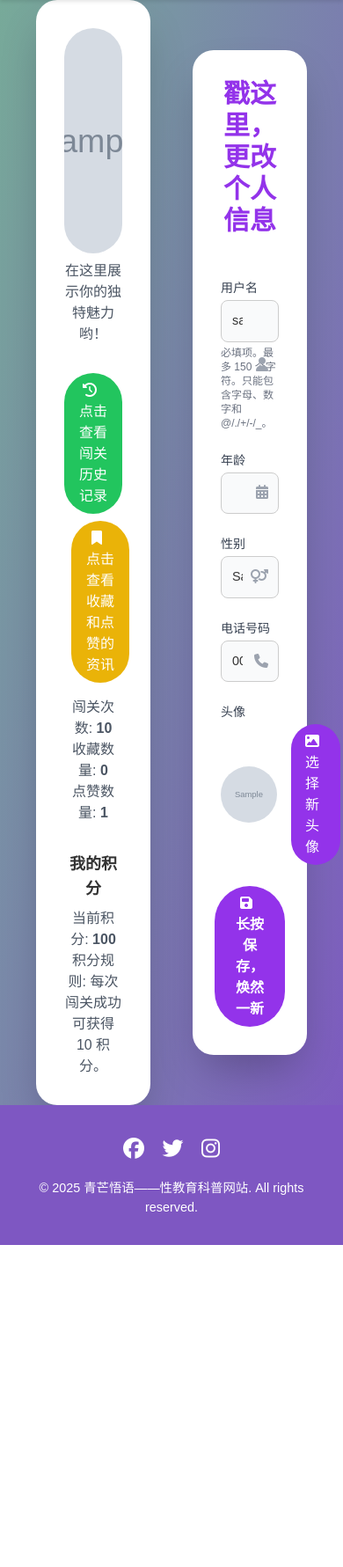
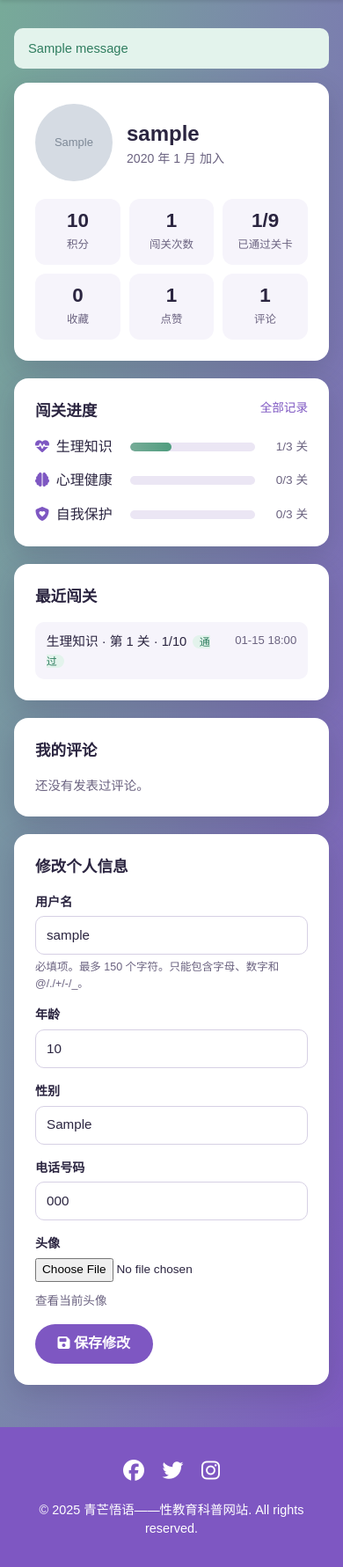
Before and after one commit to chagou313/mangowit, a Django app: page /profile/ in a window 390 px wide. Shown: the part 75-1856 px from the top of the page at 88% size. Before the commit the page ends 1490 px from the top, so only its background shows below. Run offline with Django 5.2, Linux system fonts and the light colour scheme; a user stored in the database is signed in; tables that the repository leaves empty hold one stand-in row (values such as "Sample post"); grey boxes marked "Sample" are stand-in pictures; one stand-in notice (Sample message) is shown; some libraries are stand-ins or nearby versions.

Commit message:
feat: rebuild the profile page around real activity
The profile showed hard-coded quiz counts and points, used a dead
placeholder-image service for the default avatar, split into two fixed
one-third columns that broke on phones, and never displayed the
"saved" message.

- Header with avatar (or initial), join date and six real stats:
  points, attempts, levels passed, favorites, likes, comments.
- Quiz progress per category, recent attempts and recent comments.
- Responsive grid without Tailwind; messages shown at the top; form
  errors appear once, under their field.

Co-Authored-By: Claude Opus 5.5 <noreply@anthropic.com>
Claude-Session: https://claude.ai/code/session_01Xv9bCJm98pgWLPAV8UqtWj

```diff
--- a/sex_education_app/templates/profile.html
+++ b/sex_education_app/templates/profile.html
@@ -1,230 +1,162 @@
 <!-- templates/profile.html -->
 {% extends 'base.html' %}
-{% block title %}个人信息修改 - 开启专属变身之旅{% endblock %}
+{% block title %}个人主页{% endblock %}
 {% block content %}
-    <div class="flex justify-center items-center min-h-screen relative overflow-hidden">
-        <!-- 左侧区域：头像、闯关信息和收藏模块 -->
-        <div class="flex flex-col bg-white p-8 rounded-3xl shadow-2xl mr-12 transition-transform hover:scale-105 duration-300 hover:shadow-xl w-1/3 will-change: transform">
-            <!-- 头像显示区域 -->
-            <div class="mb-4">
-                {% if request.user.profile_picture %}
-                    <img src="{{ request.user.profile_picture.url }}" alt="用户超酷头像" class="w-64 h-64 object-cover rounded-full transition-opacity hover:opacity-80 duration-300 mx-auto will-change: opacity">
-                {% else %}
-                    <img src="https://via.placeholder.com/256" alt="默认萌萌头像" class="w-64 h-64 object-cover rounded-full transition-opacity hover:opacity-80 duration-300 mx-auto will-change: opacity">
-                {% endif %}
-                <p class="text-center text-gray-600 mt-2">在这里展示你的独特魅力哟！</p>
+<style>
+    .pf { --ink: #2b2540; --muted: #6b6380; --line: #e4e0ee; --soft: #f6f4fb; --accent: #7e57c2; --teal: #4f9d7e;
+          max-width: 1120px; margin: 0 auto; padding: 2rem max(16px, env(safe-area-inset-left, 0px)) 3rem max(16px, env(safe-area-inset-right, 0px)); color: var(--ink); }
+    .pf-card { background: #fff; border-radius: 16px; box-shadow: 0 10px 30px rgba(43, 37, 64, 0.18); padding: 1.5rem; min-width: 0; }
+    .pf-card h2 { font-size: 1.1rem; font-weight: 700; margin-bottom: 1rem; }
+    .pf-card h2 a { float: right; font-size: 0.85rem; font-weight: 500; color: var(--accent); text-decoration: none; }
+    .pf-msg { margin-bottom: 1rem; padding: 0.75rem 1rem; border-radius: 10px; font-size: 0.92rem; }
+    .pf-msg.success { background: #e3f3ec; color: #2f7d5f; }
+    .pf-msg.error { background: #fdecef; color: #b3261e; }
+    .pf-head { display: flex; flex-wrap: wrap; align-items: center; gap: 1.25rem 2rem; }
+    .pf-who { display: flex; align-items: center; gap: 1rem; flex: 1 1 260px; min-width: 0; }
+    .pf-avatar { flex: none; width: 88px; height: 88px; border-radius: 50%; object-fit: cover; }
+    .pf-initial { flex: none; width: 88px; height: 88px; border-radius: 50%; display: grid; place-items: center; background: linear-gradient(135deg, #77ac98, #7e57c2); color: #fff; font-size: 2.2rem; font-weight: 700; }
+    .pf-name { font-size: 1.5rem; font-weight: 700; overflow-wrap: anywhere; }
+    .pf-since { font-size: 0.88rem; color: var(--muted); }
+    .pf-stats { display: grid; grid-template-columns: repeat(6, minmax(0, 1fr)); gap: 0.6rem; flex: 2 1 480px; }
+    .pf-stat { padding: 0.75rem 0.5rem; border-radius: 12px; background: var(--soft); text-align: center; text-decoration: none; color: inherit; font-variant-numeric: tabular-nums; }
+    a.pf-stat:hover { background: #ede7f8; }
+    .pf-stat b { display: block; font-size: 1.4rem; line-height: 1.2; }
+    .pf-stat span { font-size: 0.78rem; color: var(--muted); }
+    .pf-grid { display: grid; grid-template-columns: minmax(0, 1.2fr) minmax(0, 1fr); gap: 1.25rem; margin-top: 1.25rem; }
+    .pf-col { display: flex; flex-direction: column; gap: 1.25rem; min-width: 0; }
+    .pf-prog { display: flex; flex-direction: column; gap: 0.9rem; }
+    .pf-prog-row { display: grid; grid-template-columns: 7.5rem minmax(0, 1fr) 3.5rem; align-items: center; gap: 0.75rem; text-decoration: none; color: inherit; }
+    .pf-prog-row i { color: var(--accent); width: 1.2rem; }
+    .pf-track { height: 10px; border-radius: 5px; background: #ebe6f4; overflow: hidden; }
+    .pf-fill { height: 100%; border-radius: 5px; background: linear-gradient(90deg, #77ac98, #4f9d7e); }
+    .pf-prog-num { font-size: 0.85rem; color: var(--muted); text-align: right; font-variant-numeric: tabular-nums; }
+    .pf-list { list-style: none; margin: 0; padding: 0; display: flex; flex-direction: column; gap: 0.5rem; }
+    .pf-list li a, .pf-list li > div { display: flex; justify-content: space-between; gap: 0.75rem; padding: 0.65rem 0.8rem; border-radius: 10px; background: var(--soft); color: inherit; text-decoration: none; font-size: 0.92rem; }
+    .pf-list li a:hover { background: #ede7f8; }
+    .pf-list .meta { flex: none; max-width: 40%; overflow: hidden; text-overflow: ellipsis; white-space: nowrap; color: var(--muted); font-size: 0.82rem; font-variant-numeric: tabular-nums; }
+    .pf-list .main { min-width: 0; overflow: hidden; text-overflow: ellipsis; white-space: nowrap; }
+    .pf-pill { font-size: 0.75rem; padding: 0.05rem 0.5rem; border-radius: 999px; margin-left: 0.4rem; }
+    .pf-pill.pass { background: #e3f3ec; color: #2f7d5f; }
+    .pf-pill.fail { background: #ece8f4; color: var(--muted); }
+    .pf-empty { font-size: 0.9rem; color: var(--muted); }
+    .pf-empty a { color: var(--accent); text-decoration: underline; }
+    .pf-form { display: flex; flex-direction: column; gap: 1rem; }
+    .pf-field label { display: block; font-size: 0.88rem; font-weight: 600; margin-bottom: 0.35rem; }
+    .pf-field input[type=text], .pf-field input[type=number] { width: 100%; padding: 0.6rem 0.75rem; border: 1px solid #d6d0e4; border-radius: 10px; font: inherit; font-size: 0.95rem; background: #fff; color: var(--ink); }
+    .pf-field input:focus { outline: 2px solid #b39ddb; border-color: var(--accent); }
+    .pf-help { font-size: 0.78rem; color: var(--muted); margin-top: 0.3rem; }
+    .pf-err { font-size: 0.82rem; color: #b3261e; margin-top: 0.3rem; }
+    .pf-upload { display: flex; align-items: center; gap: 0.75rem; flex-wrap: wrap; }
+    .pf-upload input[type=file] { font-size: 0.85rem; max-width: 100%; }
+    .pf-upload a { font-size: 0.85rem; color: var(--muted); }
+    .pf-save { align-self: flex-start; padding: 0.65rem 1.6rem; border: 0; border-radius: 999px; background: var(--accent); color: #fff; font: inherit; font-weight: 600; cursor: pointer; }
+    .pf-save:hover { background: #6a44b0; }
+    @media (max-width: 900px) {
+        .pf-grid { grid-template-columns: minmax(0, 1fr); }
+        .pf-stats { grid-template-columns: repeat(3, minmax(0, 1fr)); }
+    }
+    @media (max-width: 560px) { .pf-list .main { white-space: normal; } }
+    @media (max-width: 420px) { .pf-prog-row { grid-template-columns: 6rem minmax(0, 1fr) 3rem; } }
+</style>
+
+<section class="pf">
+    {% for message in messages %}
+    <div class="pf-msg {% if message.tags == 'error' %}error{% else %}success{% endif %}">{{ message }}</div>
+    {% endfor %}
+
+    <div class="pf-card pf-head">
+        <div class="pf-who">
+            {% if request.user.profile_picture %}
+            <img class="pf-avatar" src="{{ request.user.profile_picture.url }}" alt="{{ request.user.username }}的头像">
+            {% else %}
+            <div class="pf-initial" aria-hidden="true">{{ request.user.username|slice:":1"|upper }}</div>
+            {% endif %}
+            <div>
+                <div class="pf-name">{{ request.user.username }}</div>
+                <div class="pf-since">{{ request.user.date_joined|date:"Y 年 n 月" }} 加入</div>
             </div>
-            <!-- 历史闯关和收藏内容区域 -->
-            <div class="flex flex-col justify-between flex-grow">
-                <div class="mt-4 flex justify-center space-x-4 flex-col items-center">
-                    <a href="{% url 'quiz_history' %}" class="bg-green-500 text-white py-2 px-4 rounded-full hover:bg-green-600 transition-transform hover:scale-105 duration-300 w-full text-center mb-2 will-change: transform">
-                        <i class="fa-solid fa-history mr-2"></i>点击查看闯关历史记录
+        </div>
+        <div class="pf-stats">
+            <a class="pf-stat" href="{% url 'quiz_history' %}"><b>{{ stats.points }}</b><span>积分</span></a>
+            <a class="pf-stat" href="{% url 'quiz_history' %}"><b>{{ stats.attempt_count }}</b><span>闯关次数</span></a>
+            <a class="pf-stat" href="{% url 'category_select' %}"><b>{{ stats.levels_passed }}/{{ stats.levels_total }}</b><span>已通过关卡</span></a>
+            <a class="pf-stat" href="{% url 'favorite_news' %}"><b>{{ favorite_count }}</b><span>收藏</span></a>
+            <a class="pf-stat" href="{% url 'favorite_news' %}"><b>{{ like_count }}</b><span>点赞</span></a>
+            <div class="pf-stat"><b>{{ comment_count }}</b><span>评论</span></div>
+        </div>
+    </div>
+
+    <div class="pf-grid">
+        <div class="pf-col">
+            <div class="pf-card">
+                <h2>闯关进度 <a href="{% url 'quiz_history' %}">全部记录</a></h2>
+                <div class="pf-prog">
+                    {% for cat in category_progress %}
+                    <a class="pf-prog-row" href="{% url 'level_select' cat.key %}">
+                        <span><i class="fa-solid {{ cat.icon }}"></i> {{ cat.name }}</span>
+                        <span class="pf-track" role="progressbar" aria-label="{{ cat.name }}" aria-valuemin="0" aria-valuemax="{{ cat.total }}" aria-valuenow="{{ cat.passed }}"><span class="pf-fill" style="display:block;width: {{ cat.percent }}%"></span></span>
+                        <span class="pf-prog-num">{{ cat.passed }}/{{ cat.total }} 关</span>
                     </a>
-                    <a href="{% url 'favorite_news' %}" class="bg-yellow-500 text-white py-2 px-4 rounded-full hover:bg-yellow-600 transition-transform hover:scale-105 duration-300 w-full text-center will-change: transform">
-                        <i class="fa-solid fa-bookmark mr-2"></i>点击查看收藏和点赞的资讯
-                    </a>
-                </div>
-                <!-- 新增统计信息 -->
-                <div class="mt-4 text-center">
-                    <p class="text-gray-600">闯关次数: <span class="font-bold">10</span></p>
-                    <p class="text-gray-600">收藏数量: <span class="font-bold">{{ favorite_count|default:0 }}</span></p>
-                    <p class="text-gray-600">点赞数量: <span class="font-bold">{{ like_count|default:0 }}</span></p>
-                </div>
-                <!-- 新增积分信息 -->
-                <div class="mt-8 text-center">
-                    <h3 class="text-lg font-bold mb-2">我的积分</h3>
-                    <p class="text-gray-600">当前积分: <span class="font-bold">100</span></p>
-                    <p class="text-gray-600">积分规则: 每次闯关成功可获得 10 积分。</p>
+                    {% endfor %}
                 </div>
             </div>
+            <div class="pf-card">
+                <h2>最近闯关</h2>
+                {% if recent_attempts %}
+                <ul class="pf-list">
+                    {% for a in recent_attempts %}
+                    <li><a href="{% url 'level_select' a.category %}">
+                        <span class="main">{{ a.get_category_display }} · 第 {{ a.level }} 关 · {{ a.correct }}/{{ a.total }}<span class="pf-pill {% if a.passed %}pass{% else %}fail{% endif %}">{% if a.passed %}通过{% else %}未通过{% endif %}</span></span>
+                        <span class="meta">{{ a.created_at|date:"m-d H:i" }}</span>
+                    </a></li>
+                    {% endfor %}
+                </ul>
+                {% else %}
+                <p class="pf-empty">还没有闯关记录，<a href="{% url 'category_select' %}">去挑战一下</a>。</p>
+                {% endif %}
+            </div>
+            <div class="pf-card">
+                <h2>我的评论</h2>
+                {% if recent_comments %}
+                <ul class="pf-list">
+                    {% for c in recent_comments %}
+                    <li><a href="{{ c.url }}#comments">
+                        <span class="main">{{ c.body }}</span>
+                        <span class="meta">{{ c.title|truncatechars:14 }}</span>
+                    </a></li>
+                    {% endfor %}
+                </ul>
+                {% else %}
+                <p class="pf-empty">还没有发表过评论。</p>
+                {% endif %}
+            </div>
         </div>
-        <!-- 右侧区域：个人信息修改表单区域 -->
-        <div class="bg-white p-8 rounded-3xl shadow-2xl w-1/3 transform origin-top scale-y-0 transition-transform duration-500 ease-in-out hover:scale-105 hover:shadow-xl will-change: transform" id="form-container">
-            <h2 class="text-3xl font-bold mb-6 text-center text-purple-600">戳这里，更改个人信息</h2>
-            <form method="post" enctype="multipart/form-data" class="space-y-6">
-                {% csrf_token %}
-                {% for field in form %}
-                    <div>
-                        <!-- 修改标签文本为中文 -->
-                        {% if field.name == 'username' %}
-                            <label for="{{ field.id_for_label }}" class="block text-sm font-medium text-gray-700 mb-1">用户名</label>
-                        {% elif field.name == 'age' %}
-                            <label for="{{ field.id_for_label }}" class="block text-sm font-medium text-gray-700 mb-1">年龄</label>
-                        {% elif field.name == 'gender' %}
-                            <label for="{{ field.id_for_label }}" class="block text-sm font-medium text-gray-700 mb-1">性别</label>
-                        {% elif field.name == 'phone_number' %}
-                            <label for="{{ field.id_for_label }}" class="block text-sm font-medium text-gray-700 mb-1">电话号码</label>
-                        {% elif field.name == 'profile_picture' %}
-                            <label for="{{ field.id_for_label }}" class="block text-sm font-medium text-gray-700 mb-1">头像</label>
-                            <!-- 自定义头像选择区域 -->
-                            <div class="flex items-center">
-                                {% if request.user.profile_picture %}
-                                    <img src="{{ request.user.profile_picture.url }}" alt="当前头像" class="w-16 h-16 object-cover rounded-full mr-4">
-                                {% else %}
-                                    <img src="https://via.placeholder.com/64" alt="默认头像" class="w-16 h-16 object-cover rounded-full mr-4">
-                                {% endif %}
-                                <div>
-                                    <input type="file" name="{{ field.name }}" id="{{ field.id_for_label }}" class="hidden" onchange="displayFileName(this)">
-                                    <label for="{{ field.id_for_label }}" class="bg-purple-600 text-white py-2 px-4 rounded-full hover:bg-purple-700 cursor-pointer will-change: background-color">
-                                        <i class="fa-solid fa-image mr-2"></i>选择新头像
-                                    </label>
-                                    <span id="file-name" class="ml-2 text-gray-600"></span>
-                                </div>
-                            </div>
+
+        <div class="pf-col">
+            <div class="pf-card">
+                <h2>修改个人信息</h2>
+                <form method="post" enctype="multipart/form-data" class="pf-form" novalidate>
+                    {% csrf_token %}
+                    {% for field in form %}
+                    <div class="pf-field">
+                        {% if field.name == 'profile_picture' %}
+                        <label for="{{ field.id_for_label }}">头像</label>
+                        <div class="pf-upload">
+                            <input type="file" name="{{ field.name }}" id="{{ field.id_for_label }}" accept="image/*">
+                            {% if request.user.profile_picture %}<a href="{{ request.user.profile_picture.url }}" target="_blank" rel="noopener">查看当前头像</a>{% endif %}
+                        </div>
                         {% else %}
-                            <label for="{{ field.id_for_label }}" class="block text-sm font-medium text-gray-700 mb-1">{{ field.label }}</label>
+                        <label for="{{ field.id_for_label }}">{% if field.name == 'username' %}用户名{% elif field.name == 'age' %}年龄{% elif field.name == 'gender' %}性别{% elif field.name == 'phone_number' %}电话号码{% else %}{{ field.label }}{% endif %}</label>
+                        {{ field }}
+                        {% if field.help_text %}<p class="pf-help">{{ field.help_text }}</p>{% endif %}
                         {% endif %}
-                        <!-- 非头像字段正常显示 -->
-                        {% if field.name != 'profile_picture' %}
-                            <div class="relative">
-                                {{ field }}
-                                {% if field.help_text %}
-                                    <p class="text-xs text-gray-500 mt-1">{{ field.help_text }}</p>
-                                {% endif %}
-                                <span class="absolute top-1/2 right-3 -translate-y-1/2">
-                                    {% if field.name == 'username' %}
-                                        <i class="fa-solid fa-user text-gray-400"></i>
-                                    {% elif field.name == 'age' %}
-                                        <i class="fa-solid fa-calendar-days text-gray-400"></i>
-                                    {% elif field.name == 'gender' %}
-                                        <i class="fa-solid fa-venus-mars text-gray-400"></i>
-                                    {% elif field.name == 'phone_number' %}
-                                        <i class="fa-solid fa-phone text-gray-400"></i>
-                                    {% endif %}
-                                </span>
-                            </div>
-                        {% endif %}
-                        {% for error in field.errors %}
-                            <p class="text-red-500 text-xs mt-1">{{ error }}</p>
-                        {% endfor %}
+                        {% for error in field.errors %}<p class="pf-err">{{ error }}</p>{% endfor %}
                     </div>
-                {% endfor %}
-                <div class="flex justify-center">
-                    <button type="submit" class="bg-purple-600 text-white py-2 px-6 rounded-full hover:bg-purple-700 focus:outline-none focus:ring-2 focus:ring-purple-500 focus:ring-offset-2 transition-transform hover:scale-105 duration-300 will-change: transform" id="submit-button">
-                        <i class="fa-solid fa-save mr-2"></i>长按保存，焕然一新
-                    </button>
-                </div>
-            </form>
+                    {% endfor %}
+                    <button type="submit" class="pf-save"><i class="fa-solid fa-floppy-disk"></i> 保存修改</button>
+                </form>
+            </div>
         </div>
     </div>
-    <style>
-        /* 输入框样式 */
-        input[type="text"],
-        input[type="password"],
-        input[type="email"],
-        input[type="number"],
-        textarea,
-        select {
-            width: 100%;
-            padding: 0.75rem 2.5rem 0.75rem 0.75rem;
-            border: 1px solid #ccc;
-            border-radius: 0.5rem;
-            transition: border-color 0.3s ease, box-shadow 0.3s ease, transform 0.3s ease;
-            background-color: #f9fafb;
-            font-size: 0.9rem;
-        }
-
-        input[type="text"]:focus,
-        input[type="password"]:focus,
-        input[type="email"]:focus,
-        input[type="number"]:focus,
-        textarea:focus,
-        select:focus {
-            outline: none;
-            border-color: #7e57c2;
-            box-shadow: 0 0 0 2px rgba(126, 87, 194, 0.2);
-            background-color: #fff;
-            transform: scale(1.02);
-        }
-
-        /* 输入框悬停效果 */
-        input[type="text"]:hover,
-        input[type="password"]:hover,
-        input[type="email"]:hover,
-        input[type="number"]:hover,
-        textarea:hover,
-        select:hover {
-            border-color: #7e57c2;
-            box-shadow: 0 0 0 2px rgba(126, 87, 194, 0.1);
-        }
-
-        /* 按钮样式 */
-        button[type="submit"] {
-            transition: background-color 0.3s ease, transform 0.3s ease;
-            font-size: 1rem;
-            font-weight: 600;
-        }
-
-        button[type="submit"]:hover {
-            transform: translateY(-2px) scale(1.05);
-            background-color: #673ab7;
-        }
-
-        /* 提交按钮点击动画 */
-        button[type="submit"]:active {
-            animation: spin 0.5s;
-        }
-
-        @keyframes spin {
-            0% { transform: rotate(0deg); }
-            100% { transform: rotate(360deg); }
-        }
-
-        /* 错误信息样式 */
-        .text-red-500 {
-            animation: shake 0.5s;
-            color: #e53e3e;
-        }
-
-        @keyframes shake {
-            0% { transform: translateX(0); }
-            25% { transform: translateX(-5px); }
-            50% { transform: translateX(5px); }
-            75% { transform: translateX(-5px); }
-            100% { transform: translateX(0); }
-        }
-
-        /* 确保左右两部分高度一致 */
-       .flex > div {
-            display: flex;
-            flex-direction: column;
-            min-height: 100%;
-        }
-
-        /* 卡片阴影动画 */
-       .shadow-2xl {
-            box-shadow: 0 25px 50px -12px rgba(0, 0, 0, 0.25);
-            transition: box-shadow 0.3s ease;
-        }
-
-       .shadow-2xl:hover {
-            box-shadow: 0 35px 60px -15px rgba(0, 0, 0, 0.3);
-        }
-
-        /* 图标颜色动画 */
-       .fa-solid {
-            transition: color 0.3s ease;
-        }
-
-       .bg-green-500:hover .fa-solid,
-       .bg-yellow-500:hover .fa-solid {
-            color: white;
-        }
-    </style>
-    <script>
-        function displayFileName(input) {
-            if (input.files.length > 0) {
-                document.getElementById('file-name').textContent = input.files[0].name;
-            } else {
-                document.getElementById('file-name').textContent = '';
-            }
-        }
-
-        // 表单展开动画
-        document.addEventListener('DOMContentLoaded', function() {
-            const formContainer = document.getElementById('form-container');
-            formContainer.classList.remove('scale-y-0');
-            formContainer.classList.add('scale-y-100');
-        });
-    </script>
+</section>
 {% endblock %}
--- a/sex_education_app/views.py
+++ b/sex_education_app/views.py
@@ -9,7 +9,7 @@ from django.shortcuts import redirect, render
 from django.utils.http import url_has_allowed_host_and_scheme
 
 from challenge.progress import category_progress, user_stats
-from challenge.question_bank import LEVEL_NAMES
+from challenge.question_bank import CATEGORIES, LEVEL_NAMES, QUESTIONS
 from CommunityForums.models import Topic
 from EducationInformation.models import ArticleReaction
 from interactions.targets import resolve
@@ -136,11 +136,27 @@ def user_logout(request):
 
 
 def _profile_context(request, form):
-    reactions = request.user.article_reactions
+    user = request.user
+    reactions = user.article_reactions
+    passed = category_progress(user)
+    recent_comments = []
+    for comment in user.comments.filter(is_hidden=False)[:3]:
+        target = resolve(comment.target)
+        if target:
+            recent_comments.append({"body": comment.body, "created_at": comment.created_at, **target})
     return {
         "form": form,
+        "stats": user_stats(user),
         "favorite_count": reactions.filter(kind=ArticleReaction.FAVORITE).count(),
         "like_count": reactions.filter(kind=ArticleReaction.LIKE).count(),
+        "comment_count": user.comments.filter(is_hidden=False).count(),
+        "category_progress": [
+            {"key": key, "name": info["name"], "icon": info["icon"], "passed": passed[key],
+             "total": len(QUESTIONS[key]), "percent": round(100 * passed[key] / len(QUESTIONS[key]))}
+            for key, info in CATEGORIES.items()
+        ],
+        "recent_attempts": user.quiz_attempts.all()[:3],
+        "recent_comments": recent_comments,
     }
 
 
@@ -162,9 +178,7 @@ def profile(request):
                 return render(request, "profile.html", _profile_context(request, form))
             messages.success(request, "个人信息更新成功！")
             return redirect("profile")
-        for field, errors in form.errors.items():
-            for error in errors:
-                messages.error(request, f"{field}: {error}")
+        messages.error(request, "保存失败，请根据下面的提示修改。")
     else:
         form = UserProfileForm(instance=request.user)
     return render(request, "profile.html", _profile_context(request, form))
```
Also changed, not shown: tests/test_quiz.py (+24 -0 lines), tests/test_reactions.py (+2 -2 lines).
